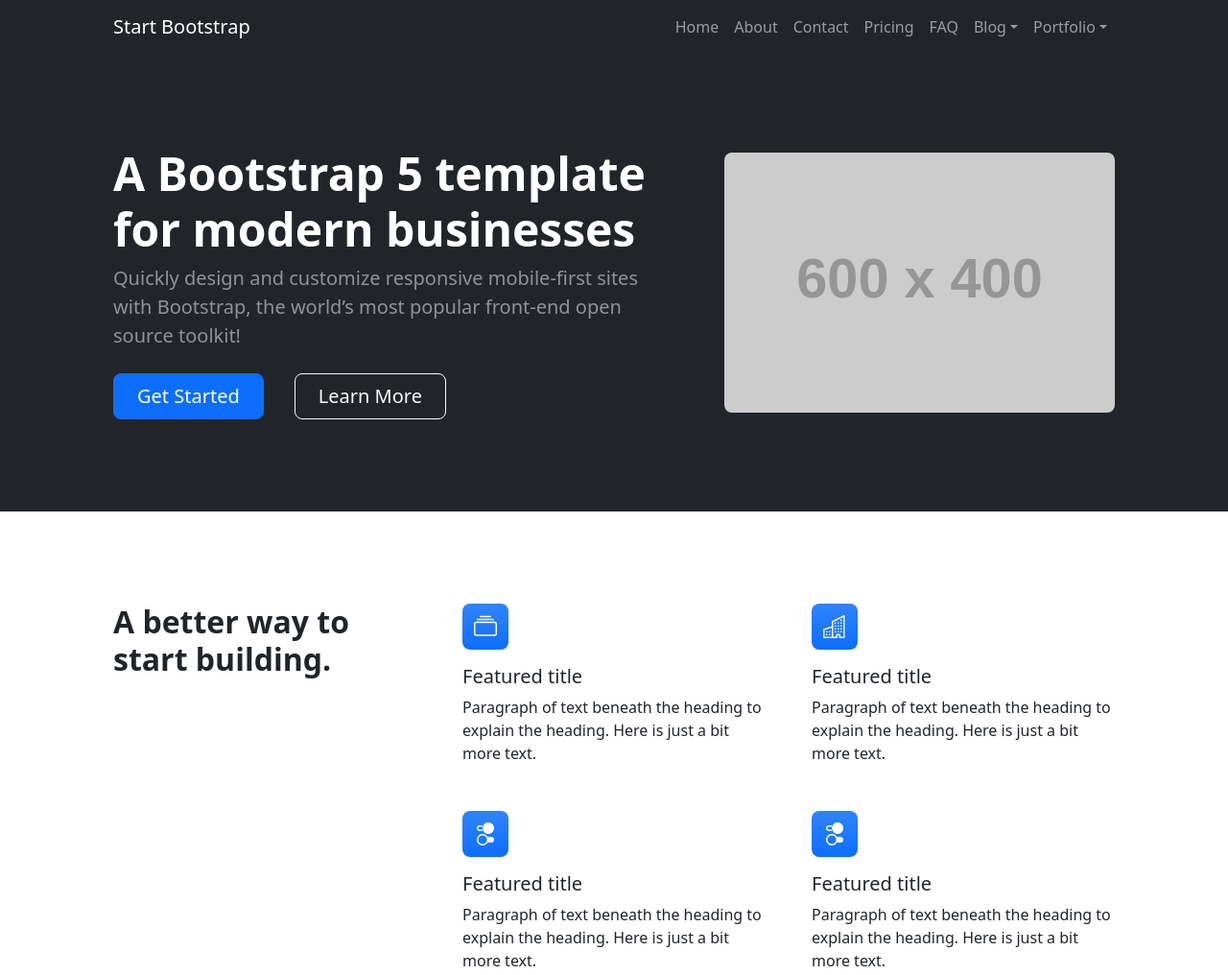
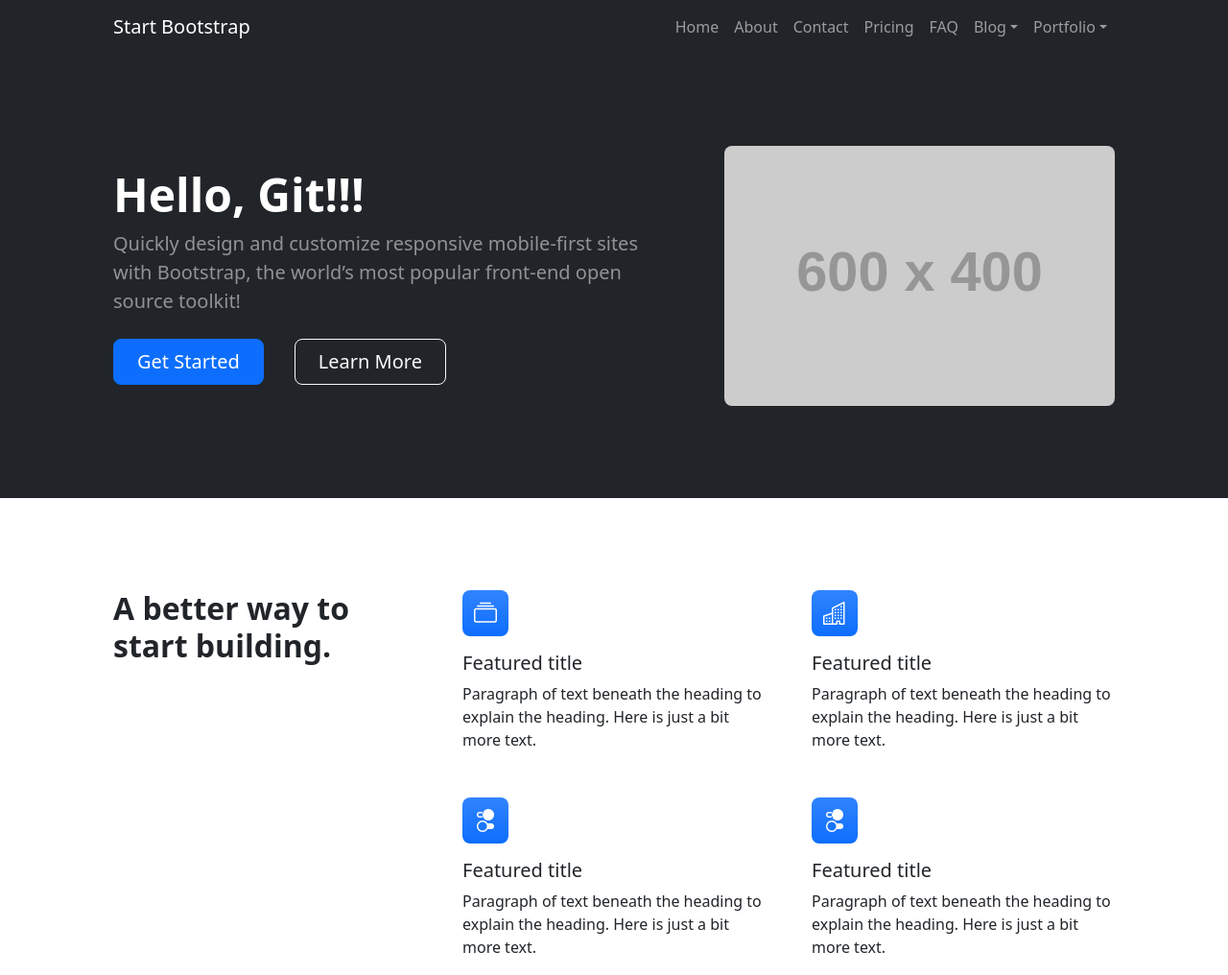
Before and after one commit to Fafuel/website, a plain HTML site: page index.html in a window 1280 px wide. Shown: the top 1016 px of the page at 96% size. Drawn offline with nearby package versions, Linux system fonts and the light colour scheme; placeholder pictures from the web are drawn by us.

Commit message:
change title in index

```diff
--- a/index.html
+++ b/index.html
@@ -51,7 +51,7 @@
                     <div class="row gx-5 align-items-center justify-content-center">
                         <div class="col-lg-8 col-xl-7 col-xxl-6">
                             <div class="my-5 text-center text-xl-start">
-                                <h1 class="display-5 fw-bolder text-white mb-2">A Bootstrap 5 template for modern businesses</h1>
+                                <h1 class="display-5 fw-bolder text-white mb-2">Hello, Git!!!</h1>
                                 <p class="lead fw-normal text-white-50 mb-4">Quickly design and customize responsive mobile-first sites with Bootstrap, the world’s most popular front-end open source toolkit!</p>
                                 <div class="d-grid gap-3 d-sm-flex justify-content-sm-center justify-content-xl-start">
                                     <a class="btn btn-primary btn-lg px-4 me-sm-3" href="#features">Get Started</a>
```
